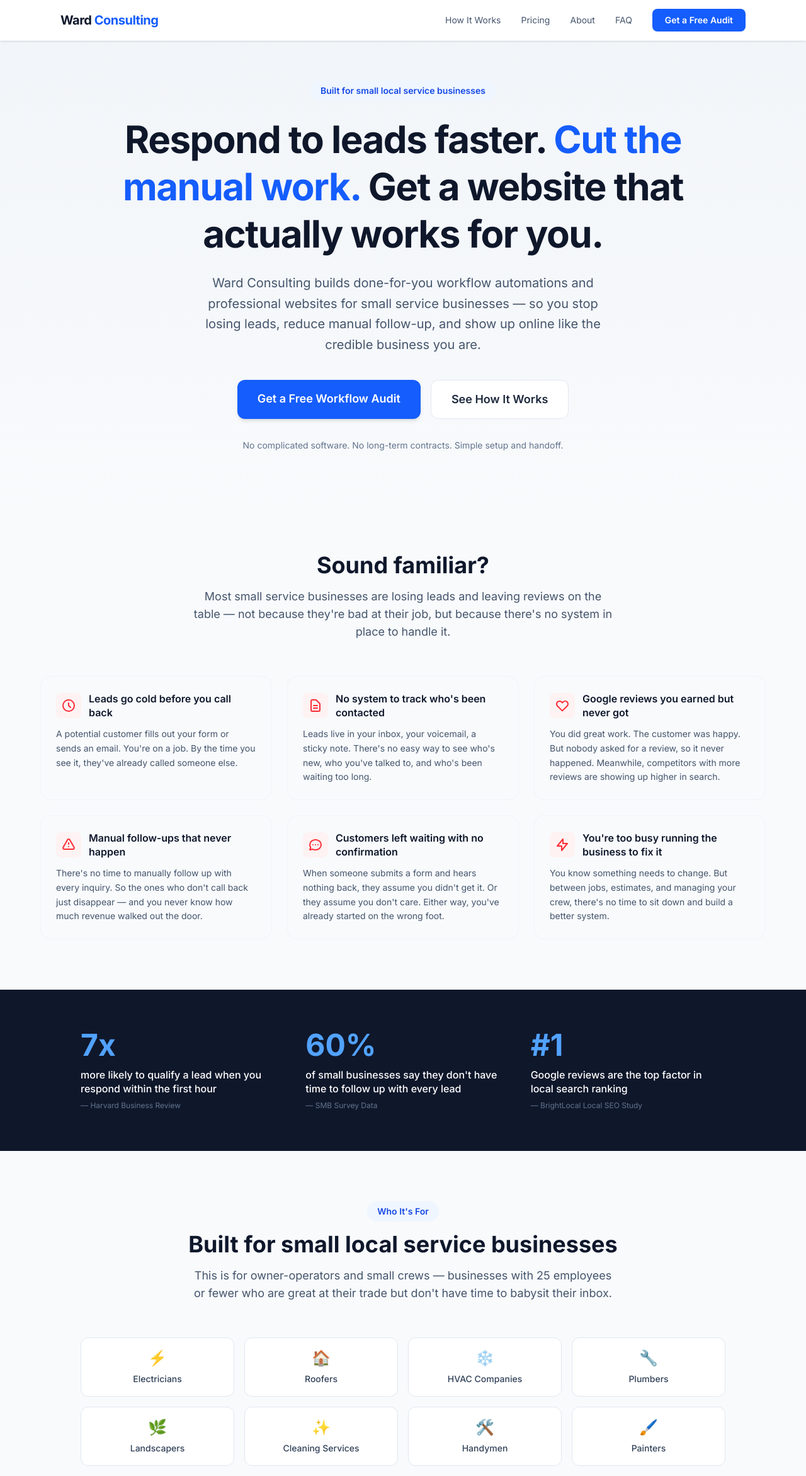
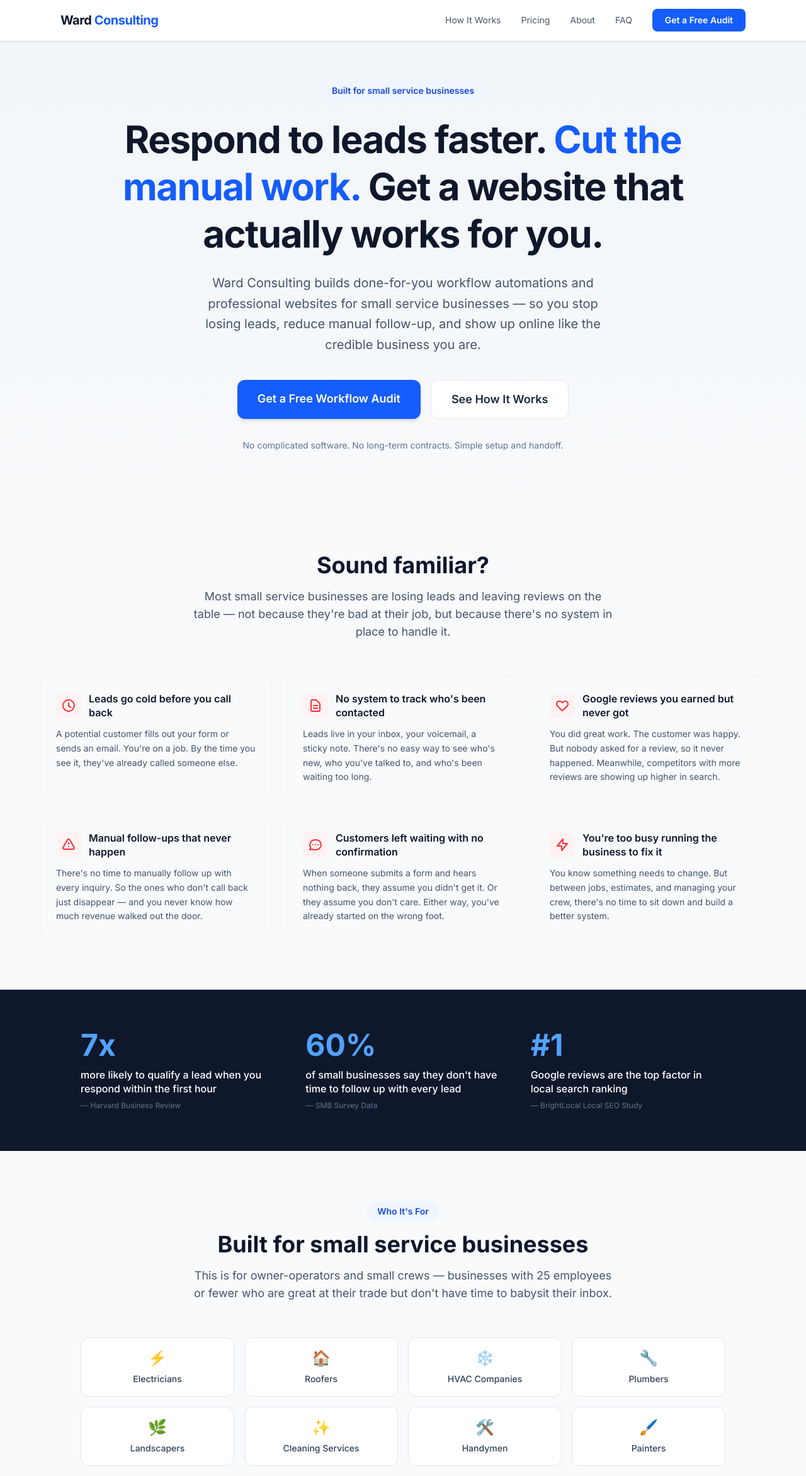
Before and after one commit to chaseward5894/ward-consulting, a Next.js app: page / in a window 1280 px wide. Shown: the top 2343 px of the page at 63% size. Built offline with nearby package versions, Linux system fonts and the light colour scheme.

Commit message:
Remove 'local' from service businesses tagline

```diff
--- a/components/Hero.tsx
+++ b/components/Hero.tsx
@@ -4,7 +4,7 @@ export default function Hero() {
       <div className="max-w-4xl mx-auto text-center">
         {/* Eyebrow label */}
         <span className="inline-block bg-blue-50 text-blue-700 text-sm font-semibold px-4 py-1.5 rounded-full mb-6">
-          Built for small local service businesses
+          Built for small service businesses
         </span>
 
         {/* Headline */}
--- a/components/WhoItsFor.tsx
+++ b/components/WhoItsFor.tsx
@@ -22,7 +22,7 @@ export default function WhoItsFor() {
             Who It's For
           </span>
           <h2 className="text-3xl sm:text-4xl font-bold text-slate-900 mb-4">
-            Built for small local service businesses
+            Built for small service businesses
           </h2>
           <p className="text-lg text-slate-600 max-w-2xl mx-auto">
             This is for owner-operators and small crews — businesses with 25 employees or fewer who are great at their trade but don't have time to babysit their inbox.
```
